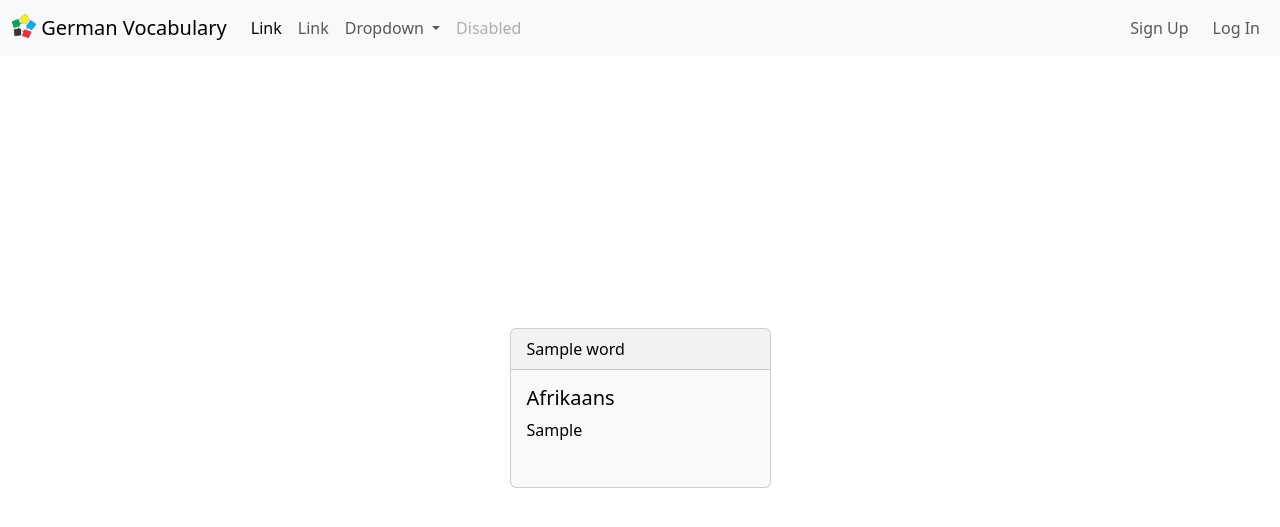
After one commit to thehimel/german-vocabulary, a Django app: page /words/ in a window 1280 px wide. The commit adds this page. Shown: the top 527 px of the page. Run offline with Django 5.2, Linux system fonts and the light colour scheme; tables that the repository leaves empty hold one stand-in row (values such as "Sample post"); some libraries are stand-ins or nearby versions.

Commit message:
init words list view

```diff
--- /dev/null
+++ b/src/apps/words/urls.py
@@ -0,0 +1,9 @@
+from django.urls import path
+
+from apps.words.views import WordListView
+
+app_name = "words"
+
+urlpatterns = [
+    path("", WordListView.as_view(), name="index"),
+]
--- a/src/apps/words/views.py
+++ b/src/apps/words/views.py
@@ -1,3 +1,9 @@
-from django.shortcuts import render
+from django.views.generic import ListView
+from apps.words.models import Word
+
 
 # Create your views here.
+class WordListView(ListView):
+    model = Word
+    template_name = 'words/index.html'
+    context_object_name = 'object_list'
--- a/src/core/urls.py
+++ b/src/core/urls.py
@@ -26,6 +26,7 @@ urlpatterns = [
     path("", include("apps.base.urls", namespace="base")),
     path("users/", include("apps.users.urls", namespace="users")),
     path("cards/", include("apps.cards.urls", namespace="cards")),
+    path("words/", include("apps.words.urls", namespace="words")),
 ]
 
 if settings.DEBUG:
--- a/src/templates/base.html
+++ b/src/templates/base.html
@@ -23,6 +23,7 @@
   <!-- Custom Styles -->
   <link rel="stylesheet" href="{% static 'base/styles/base.css' %}">
   <link rel="stylesheet" href="{% static 'cards/styles/base.css' %}">
+  <link rel="stylesheet" href="{% static 'words/styles/base.css' %}">
 
   <title>
     {% block head_title %}
--- a/src/templates/cards/index.html
+++ b/src/templates/cards/index.html
@@ -17,7 +17,8 @@
         <h3>Book</h3>
         <p>Das ist mein Buch.</p>
         <p>This is my book.</p>
-        <i class="fa-regular fa-circle-play" id="playButton" onclick="playText('Das ist mein Buch.', 'de-DE')" style="font-size: 3em;" ></i>
+        <i class="fa-regular fa-circle-play" id="playButton" onclick="playText('Das ist mein Buch.', 'de-DE')"
+           style="font-size: 3em;"></i>
       </div>
     </div>
   </div>
--- /dev/null
+++ b/src/templates/words/index.html
@@ -0,0 +1,23 @@
+{% extends "base.html" %}
+
+{% load static %}
+
+{% load i18n %}
+
+{% block head_title %}{% trans "Words" %}{% endblock head_title %}
+
+{% block main_content %}
+  <div class="row justify-content-center">
+    {% for obj in object_list %}
+      <div class="col-lg-3 col-md-4 col-sm-6 col-6 mb-3">
+        <div class="card text-bg-light mb-3" style="max-width: 18rem; min-height: 10rem;">
+          <div class="card-header">{{ obj.title }}</div>
+          <div class="card-body">
+            <h5 class="card-title">{{ obj.language }}</h5>
+            <p class="card-text">{{ obj.sentence }}</p>
+          </div>
+        </div>
+      </div>
+    {% endfor %}
+  </div>
+{% endblock main_content %}
```
Also changed, not shown: src/static/words/styles/styles.css (added).
